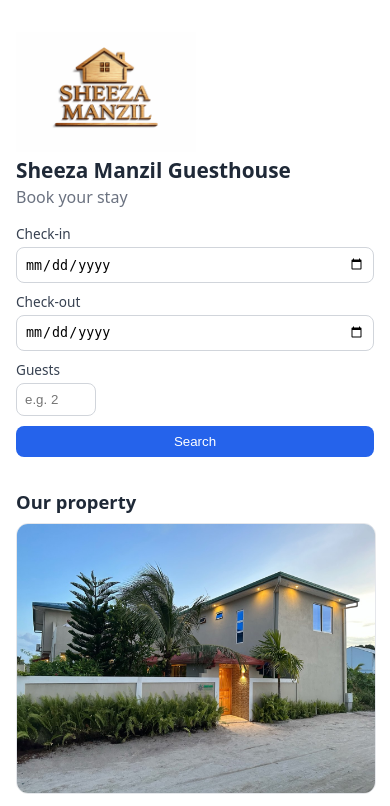
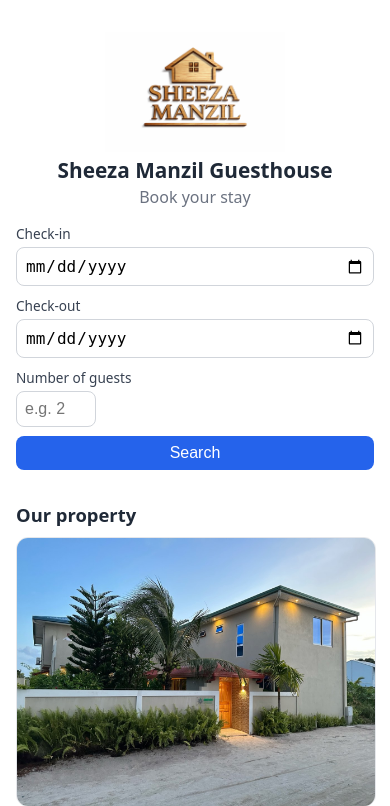
Before and after one commit to HSNHMD/sheeza-manzil-guesthouse, a Flask app: page / in a window 390 px wide. Shown: the top 806 px of the page. Run offline with Flask 3, Linux system fonts and the light colour scheme; data that the repository does not hold is empty.

Commit message:
feat(portal): center header block, rename Guests label, 16px inputs
(1) Logo + heading + subtitle wrapped in a centered <header> (mobile+desktop).
(2) Search 'Guests' label -> 'Number of guests' (text only; name/param unchanged).
(3) Inputs/buttons font-size:16px on search + guest pages — larger text and it
stops iOS Safari auto-zoom-on-focus (<16px triggers it). Template/CSS only.

```diff
--- a/app/templates/portal/guest.html
+++ b/app/templates/portal/guest.html
@@ -5,8 +5,8 @@
 <style>
  body{font-family:system-ui,sans-serif;max-width:640px;margin:2rem auto;padding:0 1rem;color:#1f2937}
  label{display:block;margin:.5rem 0}
- input{padding:.5rem;border-radius:8px;border:1px solid #d1d5db;width:100%}
- button{background:#059669;color:#fff;border:0;border-radius:8px;padding:.6rem 1rem;cursor:pointer}
+ input{padding:.5rem;border-radius:8px;border:1px solid #d1d5db;width:100%;font-size:16px}
+ button{background:#059669;color:#fff;border:0;border-radius:8px;padding:.6rem 1rem;cursor:pointer;font-size:16px}
  .cd{font-weight:700;color:#b45309} .expired{color:#b91c1c}
 </style></head><body>
 {% if brand.logo_path %}
--- a/app/templates/portal/search.html
+++ b/app/templates/portal/search.html
@@ -6,7 +6,9 @@
  body{font-family:system-ui,sans-serif;max-width:720px;margin:2rem auto;padding:0 1rem;color:#1f2937}
  .card{border:1px solid #e5e7eb;border-radius:12px;padding:1rem;margin:.75rem 0}
  .qty{width:4rem} .err{color:#b91c1c} .soldout{color:#9ca3af}
- input,button{padding:.5rem;border-radius:8px;border:1px solid #d1d5db}
+ /* >=16px on inputs keeps text legible AND stops iOS Safari auto-zooming on
+    focus (it zooms when an input font is < 16px). Button matches. */
+ input,button{padding:.5rem;border-radius:8px;border:1px solid #d1d5db;font-size:16px}
  button{background:#2563eb;color:#fff;border:0;cursor:pointer}
  button:disabled{background:#9ca3af;cursor:not-allowed}
  .total{font-size:1.25rem;font-weight:700}
@@ -32,17 +34,19 @@
  .gallery img{width:100%;height:auto;border-radius:12px;display:block;
    border:1px solid #e5e7eb}
 </style></head><body>
+<header style="text-align:center;margin-bottom:1rem">
 {% if brand.logo_path %}
 <img src="{{ brand.logo_path }}{{ '&' if '?' in brand.logo_path else '?' }}v={{ deploy.sha }}"
      alt="{{ brand.short_name or brand.name }}"
-     style="height:120px;width:auto;display:block;margin:0 0 .25rem">
+     style="height:120px;width:auto;display:block;margin:0 auto .25rem">
 {% endif %}
 <h1 style="font-size:1.3rem;font-weight:600;margin:.25rem 0 0">{{ brand.name }}</h1>
 <p style="color:#6b7280;margin-top:.15rem">Book your stay</p>
+</header>
 <form class="searchbar" method="GET" action="{{ url_for('portal.index') }}">
   <label>Check-in <input type="date" name="check_in" value="{{ check_in or '' }}" required></label>
   <label>Check-out <input type="date" name="check_out" value="{{ check_out or '' }}" required></label>
-  <label class="g">Guests <input type="number" name="guests" id="guestsInput" min="1" required
+  <label class="g">Number of guests <input type="number" name="guests" id="guestsInput" min="1" required
     placeholder="e.g. 2" value="{{ guests if guests else '' }}"
     oninvalid="this.setCustomValidity('Please enter number of guests')"
     oninput="this.setCustomValidity('')"></label>
```
